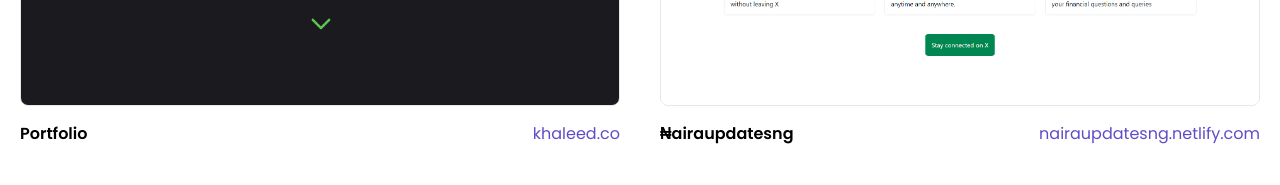
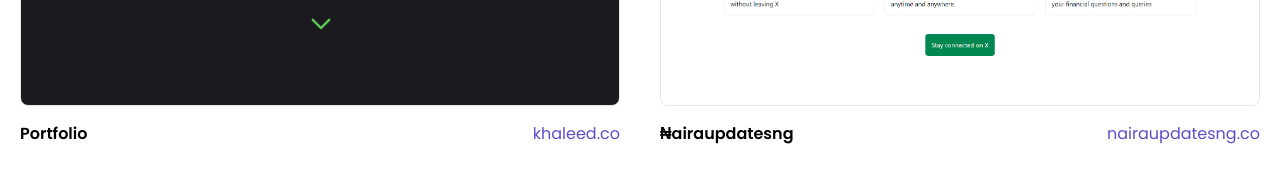
Before and after one commit to khaleedcodes/nimor, a React (Vite) app: page / in a window 1280 px wide. Shown: the part 2000-2185 px from the top of the page. Built offline with nearby package versions, Linux system fonts and the light colour scheme.

Commit message:
modified project list

```diff
--- a/src/pages/landing-page/ProjectList.tsx
+++ b/src/pages/landing-page/ProjectList.tsx
@@ -19,7 +19,7 @@ function ProjectList() {
       projectTitle: "₦airaupdatesng",
       cardID: 2,
       link: "https://nairaupdatesng.netlify.app/bot",
-      linkName: "nairaupdatesng.netlify.com",
+      linkName: "nairaupdatesng.co",
       technologies: "Python, React & Tailwind",
     },
     {
```
